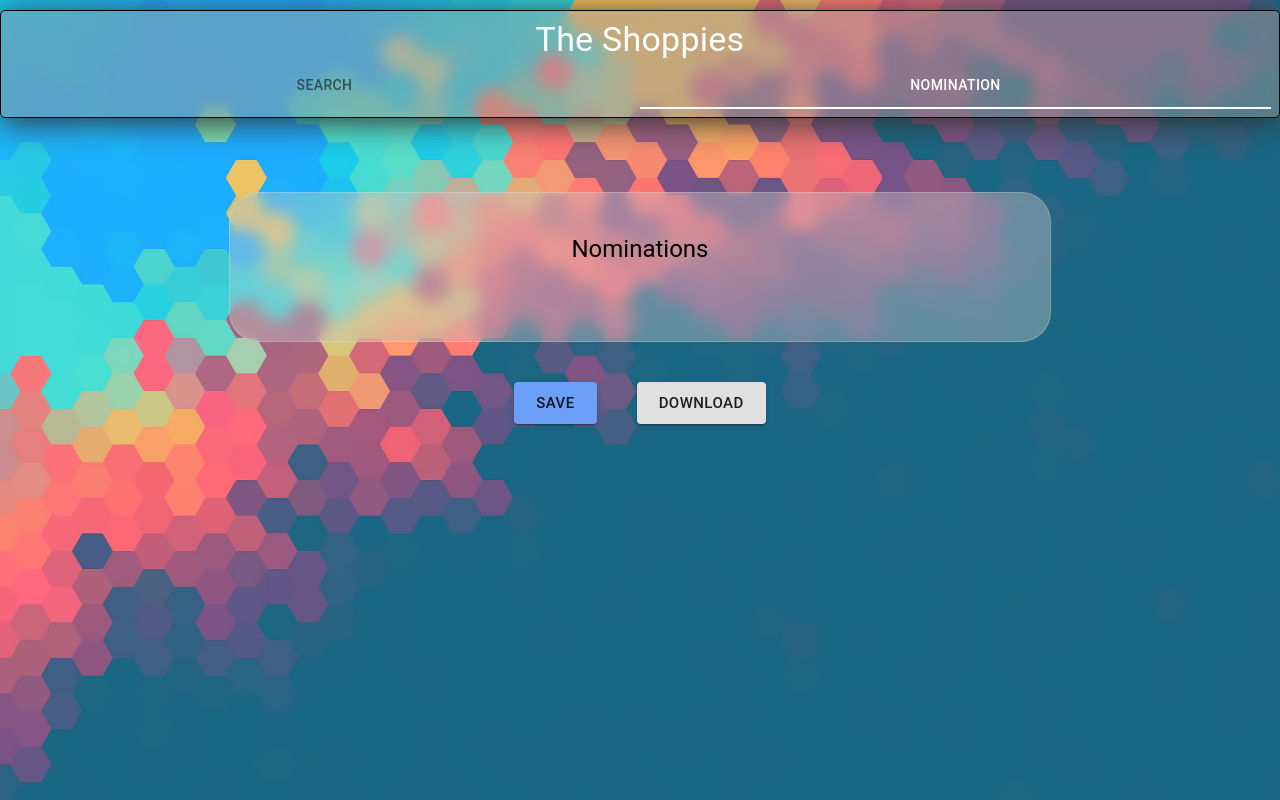
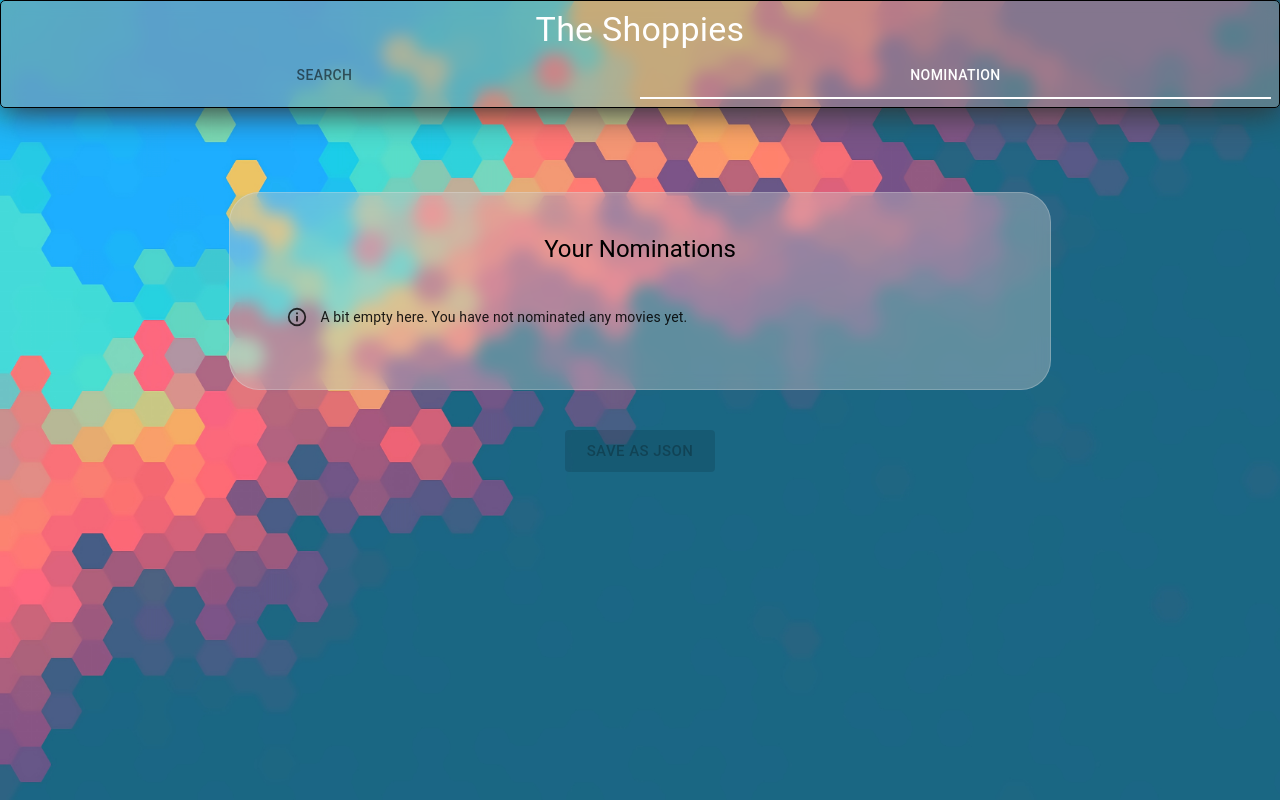
Before and after one commit to anthony-y-zhu14/Shoppies, a React (Create React App) app in the folder app/: page / in a window 1280 px wide. Both pictures are taken after a click on the tab "NOMINATION". Built offline with nearby package versions, Linux system fonts and the light colour scheme.

Commit message:
-bug fix

```diff
--- a/app/src/component/Header.js
+++ b/app/src/component/Header.js
@@ -17,7 +17,6 @@ const useStyles = makeStyles((theme) => ({
     borderRadius: '5px',
     border: '0.5px solid rgba( 0, 0, 0)',
     textAlign: "center",
-    margin: '10px auto',
     padding: '8px',
   }
 }));
--- a/app/src/page/Main.js
+++ b/app/src/page/Main.js
@@ -8,7 +8,7 @@ import {  Snackbar } from '@material-ui/core';
 
 export default function Main(){
     const [searchPage, setSearchPage] = React.useState(true);
-    const [movieList, setMovieList] = React.useState(localStorage.getItem('movieList') ? JSON.parse(localStorage.getItem('movieList')) : []);
+    const [movieList, setMovieList] = React.useState(localStorage.getItem('movieList') ? JSON.parse(localStorage.getItem('movieList')) : {});
     const [searchResult, setSearchResult] = React.useState();
     const [open, setOpen] = React.useState(false);
     const [alert, setAlert] = React.useState();
@@ -35,34 +35,34 @@ export default function Main(){
 	    a.href = url;
 	    a.download = filename;
 	    a.click();
-
     }
 
     const addMovie = (newMovie) => {
-        if (containsMovie(newMovie)) {
+        if (movieList[newMovie.imdbID]) {
             setAlert('warning');
             setMessage(`${newMovie.Title} has already been nominated`);
             setOpen(true);
             return;
         }
+        saveMovieList();
         setAlert('success');
         setMessage('Sucessfully Nominated');
         setOpen(true);
-        movieList.push(newMovie);
+        movieList[newMovie.imdbID] = newMovie;
         setMovieList(movieList);
     }
 
     const removeMovie = (data) => {
-        setMovieList(movieList.filter(movie => movie.imdbID !== data.imdbID));
+        delete movieList[data.imdbID];
+        saveMovieList();
+        setMovieList(movieList);
         setAlert('success');
         setMessage(`${data.Title} has been removed from Nomination`);
         setOpen(true);
     }
 
-    const containsMovie = (newMovie) => {
-        let contained = false;
-        movieList.forEach(movie => {if (movie.imdbID === newMovie.imdbID) contained = true});
-        return contained;
+    const containsMovie = (movie) => {
+        return movieList[movie.imdbID] ? true : false;
     }
 
     const updateSearchResult = (data) => {
@@ -84,7 +84,7 @@ export default function Main(){
 
     const page = searchPage ?
         <SearchPage addMovie={addMovie} movieList={movieList} updateSearchResult={updateSearchResult} searchResult={searchResult} containsMovie={containsMovie} /> :
-        <NominationPage movieList={movieList} removeMovie={removeMovie} save={saveMovieList} download={downloadMovieList}/>;
+        <NominationPage movieList={movieList} removeMovie={removeMovie} download={downloadMovieList}/>;
 
     return (
         <React.Fragment>
--- a/app/src/page/NominationPage.js
+++ b/app/src/page/NominationPage.js
@@ -5,10 +5,11 @@ import ListItemText from '@material-ui/core/ListItemText';
 import ListItemAvatar from '@material-ui/core/ListItemAvatar';
 import ListItemSecondaryAction from '@material-ui/core/ListItemSecondaryAction';
 import IconButton from "@material-ui/core/IconButton";
-import DeleteIcon from '@material-ui/icons/Delete';
+import BackspaceIcon from '@material-ui/icons/Backspace';
 import Avatar from '@material-ui/core/Avatar';
 import { Button, List, ListItem, Typography } from '@material-ui/core';
 import Alert from '@material-ui/lab/Alert'
+import { blue } from '@material-ui/core/colors';
 
 const useStyles = makeStyles((theme) => ({
     root: {
@@ -29,7 +30,12 @@ const useStyles = makeStyles((theme) => ({
       border: "1px solid rgb(255, 255, 255, 0.2)"
     },
     button: {
-      margin: '20px'
+      margin: '20px',
+      color: '#ffffff'
+    },
+    avatar: {
+      color: theme.palette.getContrastText(blue['A100']),
+      backgroundColor: blue['A100'],
     },
   }));
 
@@ -37,18 +43,26 @@ const useStyles = makeStyles((theme) => ({
 export default function NominationPage(data) {
     const classes = useStyles();
 
+    const bannerCounter = 5;
+
     const movieList = (
       <Zoom in={true}>
+
         <List>
-              {data.movieList && data.movieList.map(movie => (
+            {Object.keys(data.movieList).length === 0 &&
+              <React.Fragment marginTop='100px'>
+                  <Alert color='primary' variant='filled' severity={'info'}>A bit empty here. You have not nominated any movies yet.</Alert>
+              </React.Fragment>
+            }
+              {data.movieList && Object.keys(data.movieList).map(imdbID => (
                 <ListItem>
                 <ListItemAvatar>
-                  <Avatar src={movie["Poster"]}/>
+                  <Avatar alt={data.movieList[imdbID]["Title"]} src={data.movieList[imdbID]["Poster"]} className={classes.avatar} />
                 </ListItemAvatar>
-                <ListItemText primary={movie["Title"]} secondary={movie["Year"]} />
+                <ListItemText primary={data.movieList[imdbID]["Title"]} secondary={data.movieList[imdbID]["Year"]} />
                 <ListItemSecondaryAction>
-                <IconButton edge="end" aria-label="add" onClick={() => data.removeMovie(movie)}>
-                  <DeleteIcon />
+                <IconButton edge="end" aria-label="add" onClick={() => data.removeMovie(data.movieList[imdbID])}>
+                  <BackspaceIcon />
                 </IconButton>
                 </ListItemSecondaryAction>
               </ListItem>
@@ -61,18 +75,17 @@ export default function NominationPage(data) {
       <Zoom in={true} style={{ transitionDelay: '400ms' }}>
         <main className={classes.root}>
             <div className={classes.content}>
-              <Typography variant='h5'>Nominations</Typography>
+              <Typography variant='h5'>Your Nominations</Typography>
               <br/>
-              {data.movieList.length >= 5 &&
+              {Object.keys(data.movieList).length >= bannerCounter &&
               <React.Fragment marginTop='100px'>
-                  <Alert color='primary' variant='filled' severity={'success'}>You have nominated more than five movies!</Alert>
+                  <Alert variant='filled' severity={'success'}>You have nominated more than five movies!</Alert>
               </React.Fragment>
               }
               {movieList}
             </div>
             <div>
-              <Button className={classes.button} variant='contained' size='large' color='primary' onClick={()=>data.save()}>Save</Button>
-              <Button className={classes.button} variant='contained' size='large' onClick={()=>data.download()}>Download</Button>
+              <Button className={classes.button} disabled={Object.keys(data.movieList).length===0} variant='contained' size='large' color='primary' onClick={()=>data.download()}>Save as JSON</Button>
             </div>
         </main>
       </Zoom>
--- a/app/src/page/SearchPage.js
+++ b/app/src/page/SearchPage.js
@@ -9,7 +9,7 @@ import ListItemText from '@material-ui/core/ListItemText';
 import ListItemAvatar from '@material-ui/core/ListItemAvatar';
 import ListItemSecondaryAction from '@material-ui/core/ListItemSecondaryAction';
 import Avatar from '@material-ui/core/Avatar';
-import AddIcon from '@material-ui/icons/Add';
+import MovieFilterIcon from '@material-ui/icons/MovieFilter';
 import { blue } from '@material-ui/core/colors';
 
 
@@ -37,7 +37,7 @@ const useStyles = makeStyles((theme) => ({
       margin: "8px auto",
       color: 'black'
     },
-    orange: {
+    avatar: {
       color: theme.palette.getContrastText(blue['A100']),
       backgroundColor: blue['A100'],
     },
@@ -47,7 +47,6 @@ const OMDB_API = "http://www.omdbapi.com/?i=tt3896198&apikey=c480e84f";
   export default function SearchPage(action) {
     const classes = useStyles();
     const [searchTerm, setSearchTerm] = React.useState();
-    const [counter, setCounter] = React.useState(0);
 
     const searchBtn = () => {
       return(
@@ -69,7 +68,6 @@ const OMDB_API = "http://www.omdbapi.com/?i=tt3896198&apikey=c480e84f";
 
     const handleAdd = (movie) => {
       action.addMovie(movie);
-      setCounter(counter+1);
     }
 
     const fetchAPI = async () => {
@@ -80,21 +78,21 @@ const OMDB_API = "http://www.omdbapi.com/?i=tt3896198&apikey=c480e84f";
     };
 
     const displaySearchResult = () => {
+      if (action.searchResult && !action.searchResult.Search) return (<Typography variant='h5' color='secondary'>No Resut Found'</Typography>)
       if (action.searchResult && action.searchResult.Search) return (
         <Zoom in={true}>
-
           <List>
-            {searchTerm && <Typography variant='h5' color='secondary'>Result for ' {searchTerm} '</Typography>}
+            {searchTerm && <Typography variant='h5' color='secondary'>Here's what we could find</Typography>}
             {!searchTerm && <Typography variant='h5' color='secondary'>Previous Search Result</Typography>}
             {action.searchResult.Search.map(movie => (
               <ListItem>
               <ListItemAvatar>
-                <Avatar alt={movie["Title"]} src={movie["Poster"]} className={classes.orange}/>
+                <Avatar alt={movie["Title"]} src={movie["Poster"]} className={classes.avatar}/>
               </ListItemAvatar>
               <ListItemText primary={movie["Title"]} secondary={movie["Year"]}/>
               <ListItemSecondaryAction>
                   <IconButton edge="end" aria-label="add" disabled={action.containsMovie(movie)} onClick={() => { handleAdd(movie) }}>
-                    <AddIcon/>
+                    <MovieFilterIcon />
                   </IconButton>
               </ListItemSecondaryAction>
             </ListItem>
@@ -108,7 +106,7 @@ const OMDB_API = "http://www.omdbapi.com/?i=tt3896198&apikey=c480e84f";
       <Zoom in={true} style={{ transitionDelay: '400ms' }}>
         <main className={classes.root}>
             <div className={classes.content}>
-              <TextField fullWidth={true} className={classes.input} variant='outlined' type='input' placeholder='Movie Title' helperText='Please enter a movie title' InputProps={{ startAdornment: searchBtn()}}
+              <TextField fullWidth={true} className={classes.input} variant='outlined' type='input' placeholder='Please enter a movie title' InputProps={{ startAdornment: searchBtn()}}
                 onChange = {(e) => setSearchTerm(e.target.value)}>
               </TextField>
               {displaySearchResult()}
```
